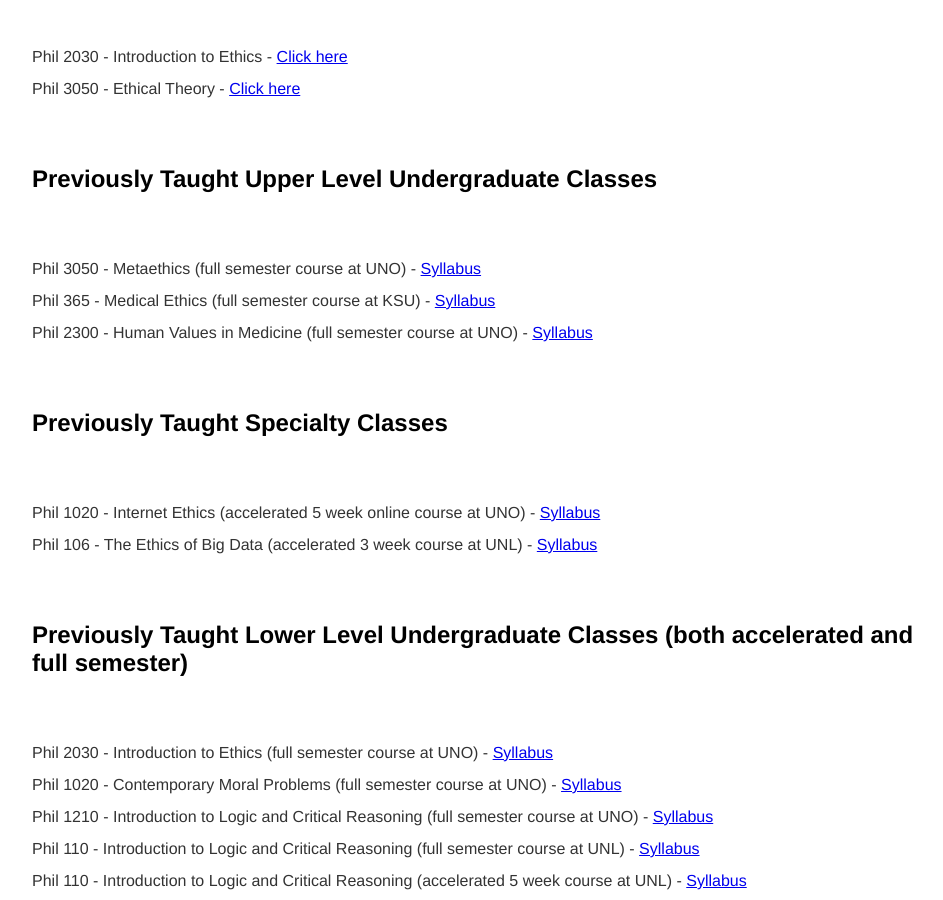
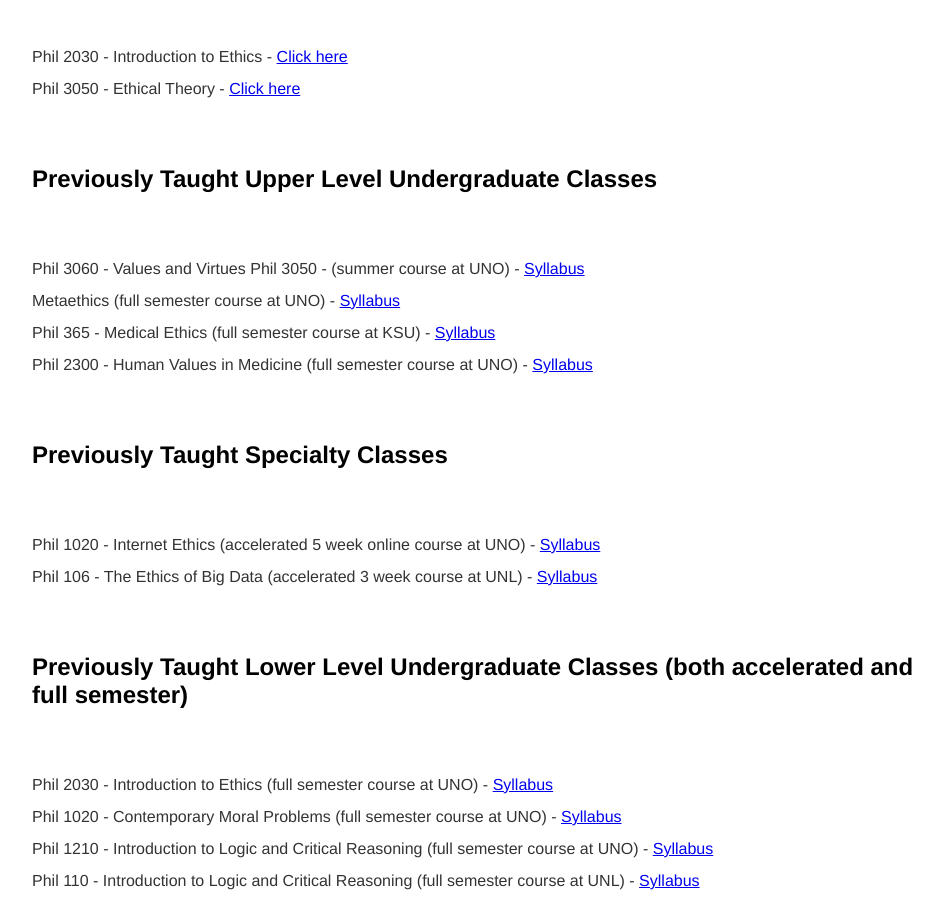
Before and after one commit to kevinjpatton/kevinjpatton.github.io, a Jekyll site: the page built from teaching/index.html, in a window 1280 px wide and 900 px high, scrolled down 446 px. Shown: the whole window, without its empty margins (160-1103 px from the left). Built offline with Jekyll 4.4.1, drawn with Linux system fonts in a browser that asks for light colours; Markdown is read by kramdown in place of the engine named in the settings.

Commit message:
Update index.html

```diff
--- a/teaching/index.html
+++ b/teaching/index.html
@@ -8,7 +8,7 @@ title: Teaching - Kevin Patton
 <p> Phil 2030 - Introduction to Ethics - <a href="/teaching/phil_2030//index.html" target="_blank">Click here</a><br>Phil 3050 - Ethical Theory - <a href="/teaching/phil_3050//index.html" target="_blank">Click here</a></p>
 
 <h2>Previously Taught Upper Level Undergraduate Classes</h2>
-<p>Phil 3050 - Metaethics (full semester course at UNO) - <a href="/teaching/phil_3050/Phil3050_Syllabus.pdf" target="_blank">Syllabus</a><br>Phil 365 - Medical Ethics (full semester course at KSU) - <a href="/teaching/phil_365/Syllabus_Phil365_Spring2020.pdf" target="_blank">Syllabus</a><br>Phil 2300 - Human Values in Medicine (full semester course at UNO) - <a href="/teaching/phil_2300/Syllabus_Phil_2300_Fall_2022.pdf" target="_blank">Syllabus</a></p>
+<p>Phil 3060 - Values and Virtues Phil 3050 - (summer course at UNO) - <a href="/teaching/phil_3060/Syllabus_3060.pdf" target="_blank">Syllabus</a><br>Metaethics (full semester course at UNO) - <a href="/teaching/phil_3050/Phil3050_Syllabus.pdf" target="_blank">Syllabus</a><br>Phil 365 - Medical Ethics (full semester course at KSU) - <a href="/teaching/phil_365/Syllabus_Phil365_Spring2020.pdf" target="_blank">Syllabus</a><br>Phil 2300 - Human Values in Medicine (full semester course at UNO) - <a href="/teaching/phil_2300/Syllabus_Phil_2300_Fall_2022.pdf" target="_blank">Syllabus</a></p>
 
 <h2>Previously Taught Specialty Classes</h2>
 <p>Phil 1020 - Internet Ethics (accelerated 5 week online course at UNO) - <a href="/teaching/phil1020/Phil_1020_Syllabus.pdf" target="_blank">Syllabus</a><br>Phil 106 - The Ethics of Big Data (accelerated 3 week course at UNL) - <a href="https://www.academia.edu/13590446/The_Ethics_of_Big_Data" target="_blank">Syllabus</a></p>
```
